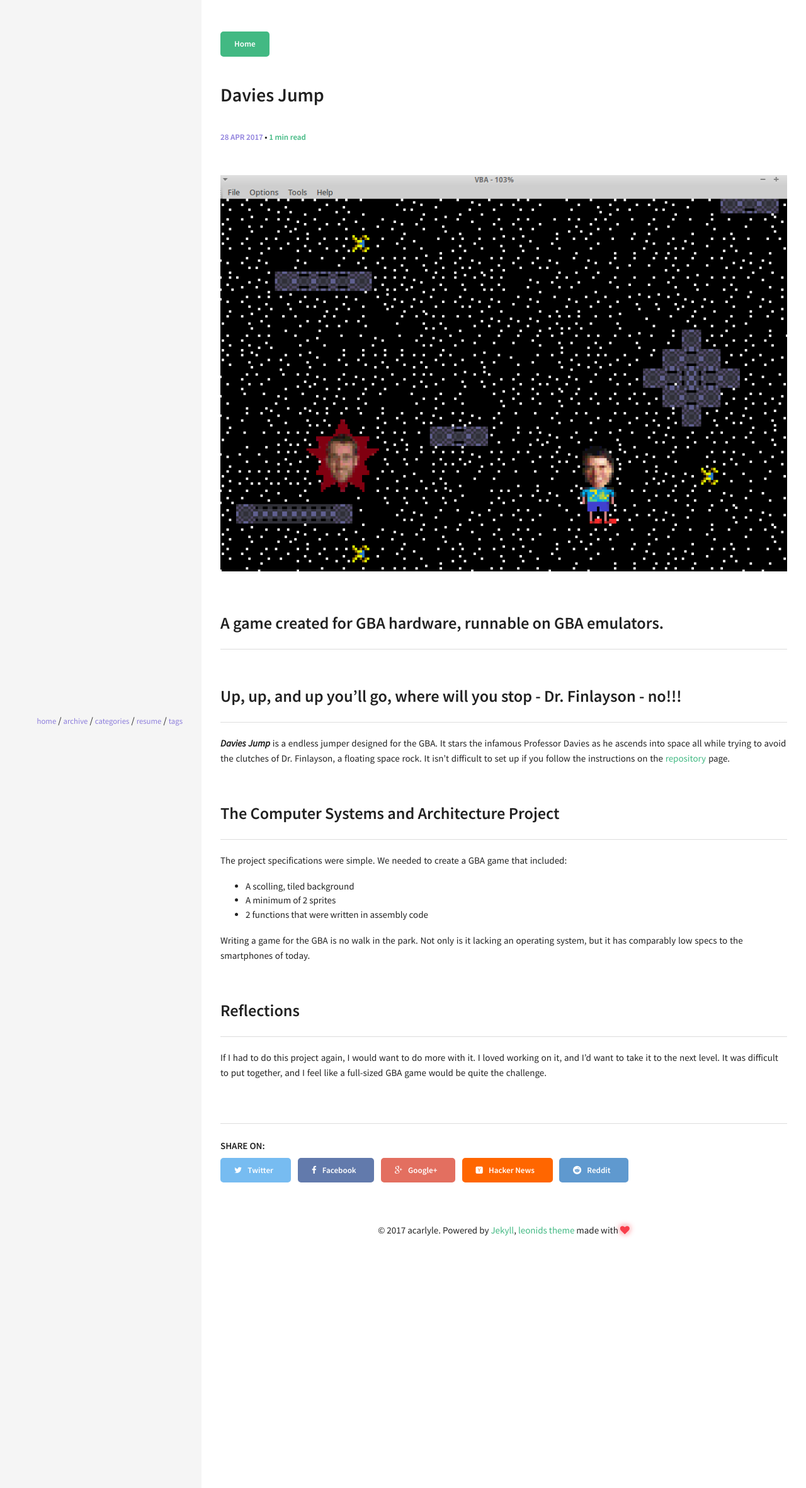
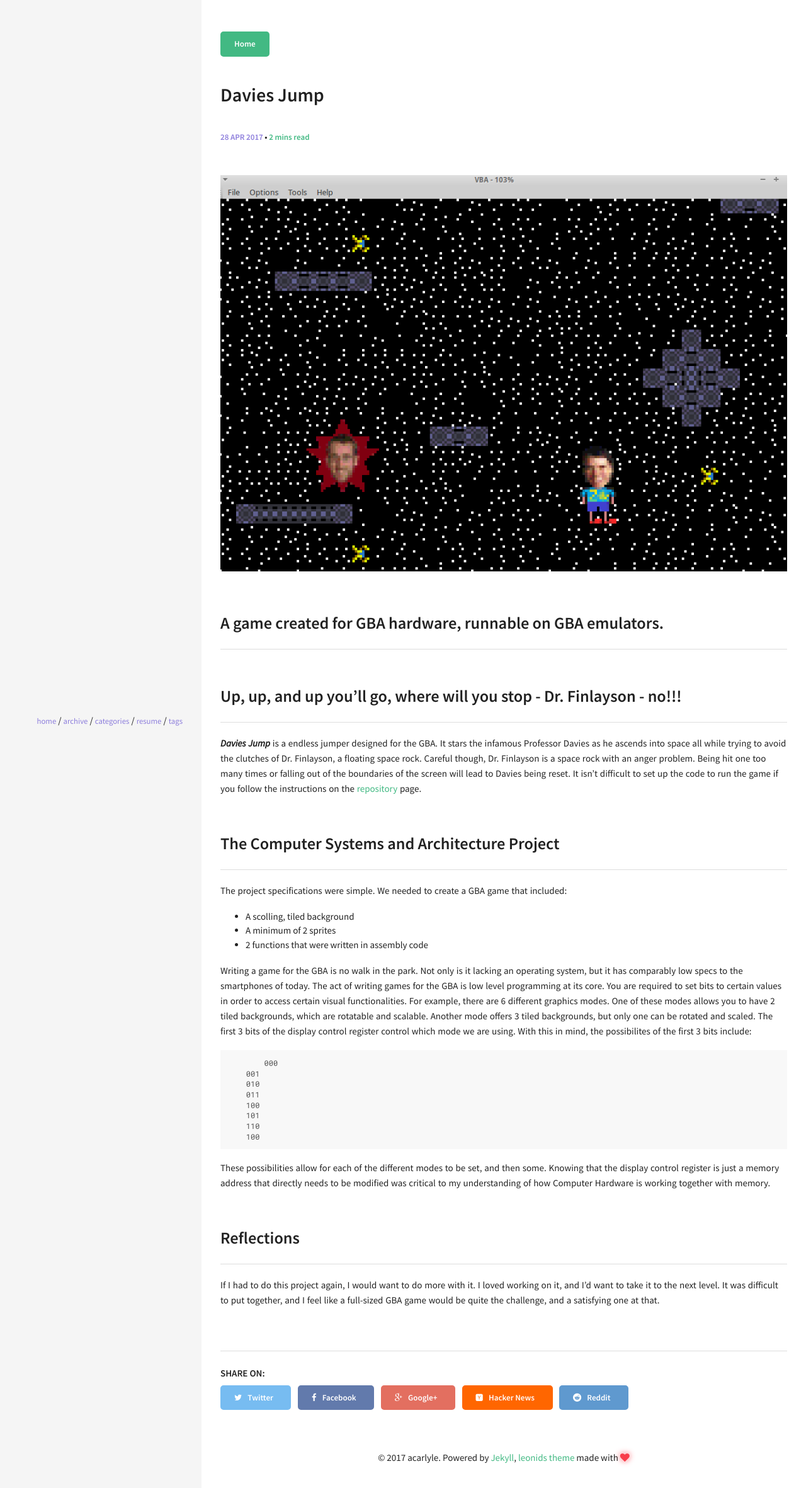
Before and after one commit to acarlyle/acarlyle.github.io, a Jekyll site: the page built from _posts/2017-04-27-davies-jump.md, in a window 1280 px wide. Shown: the top 2362 px of the page at 63% size. Built offline with Jekyll 4.4.1, drawn with Linux system fonts in a browser that asks for light colours.

Commit message:
Updated 2017-04-27-davies-jump.md

```diff
--- a/_posts/2017-04-27-davies-jump.md
+++ b/_posts/2017-04-27-davies-jump.md
@@ -10,7 +10,7 @@ categories: UMW
 
 ## Up, up, and up you'll go, where will you stop - Dr. Finlayson - no!!!
 
-***Davies Jump*** is a endless jumper designed for the GBA.  It stars the infamous Professor Davies as he ascends into space all while trying to avoid the clutches of Dr. Finlayson, a floating space rock.  It isn't difficult to set up if you follow the instructions on the [repository](https://github.com/acarlyle/davies-jump) page.
+***Davies Jump*** is a endless jumper designed for the GBA.  It stars the infamous Professor Davies as he ascends into space all while trying to avoid the clutches of Dr. Finlayson, a floating space rock.  Careful though, Dr. Finlayson is a space rock with an anger problem.  Being hit one too many times or falling out of the boundaries of the screen will lead to Davies being reset.  It isn't difficult to set up the code to run the game if you follow the instructions on the [repository](https://github.com/acarlyle/davies-jump) page.
 
 ## The Computer Systems and Architecture Project
 
@@ -20,8 +20,19 @@ The project specifications were simple.  We needed to create a GBA game that inc
 * A minimum of 2 sprites
 * 2 functions that were written in assembly code
 
-Writing a game for the GBA is no walk in the park.  Not only is it lacking an operating system, but it has comparably low specs to the smartphones of today.
+Writing a game for the GBA is no walk in the park.  Not only is it lacking an operating system, but it has comparably low specs to the smartphones of today.  The act of writing games for the GBA is low level programming at its core.  You are required to set bits to certain values in order to access certain visual functionalities.  For example, there are 6 different graphics modes.  One of these modes allows you to have 2 tiled backgrounds, which are rotatable and scalable.  Another mode offers 3 tiled backgrounds, but only one can be rotated and scaled.  The first 3 bits of the display control register control which mode we are using.  With this in mind, the possibilites of the first 3 bits include:
+
+		000
+        001
+        010
+        011
+        100
+        101
+        110
+        100
+
+These possibilities allow for each of the different modes to be set, and then some.  Knowing that the display control register is just a memory address that directly needs to be modified was critical to my understanding of how Computer Hardware is working together with memory.
 
 ## Reflections
 
-If I had to do this project again, I would want to do more with it.  I loved working on it, and I'd want to take it to the next level.  It was difficult to put together, and I feel like a full-sized GBA game would be  quite the challenge.
+If I had to do this project again, I would want to do more with it.  I loved working on it, and I'd want to take it to the next level.  It was difficult to put together, and I feel like a full-sized GBA game would be  quite the challenge, and a satisfying one at that.
```
